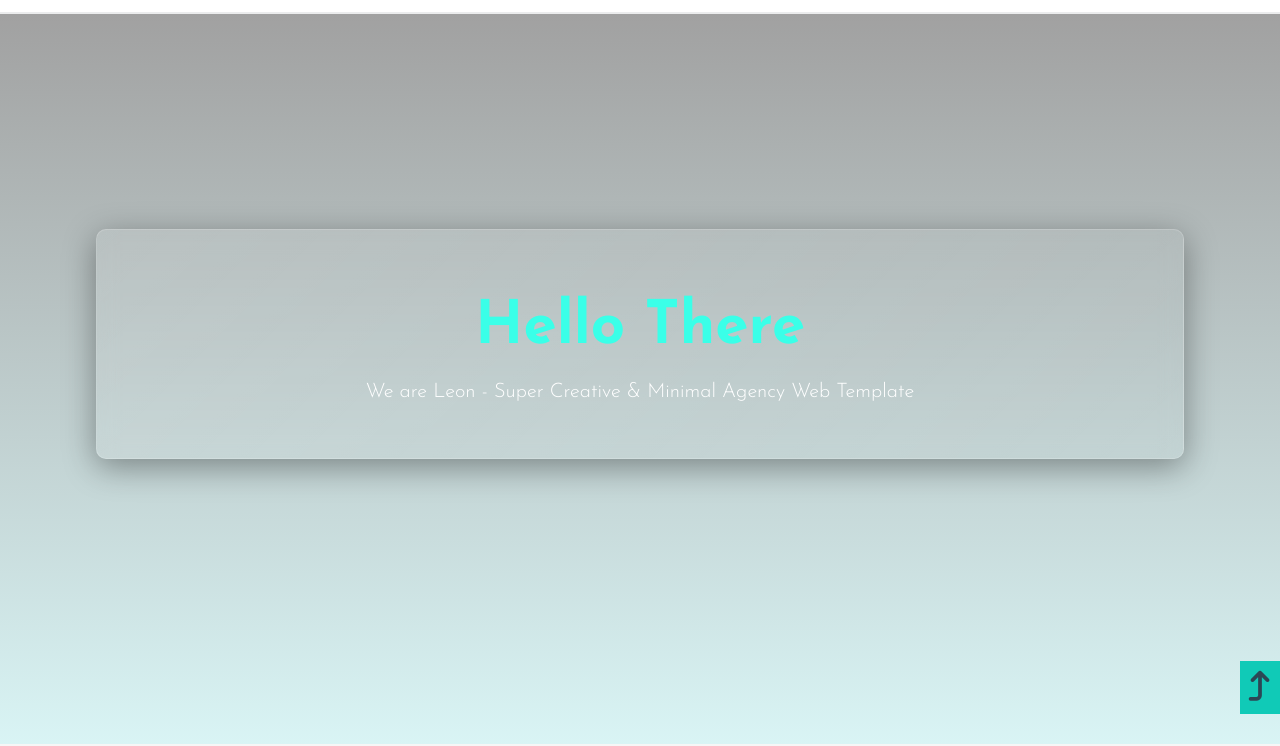
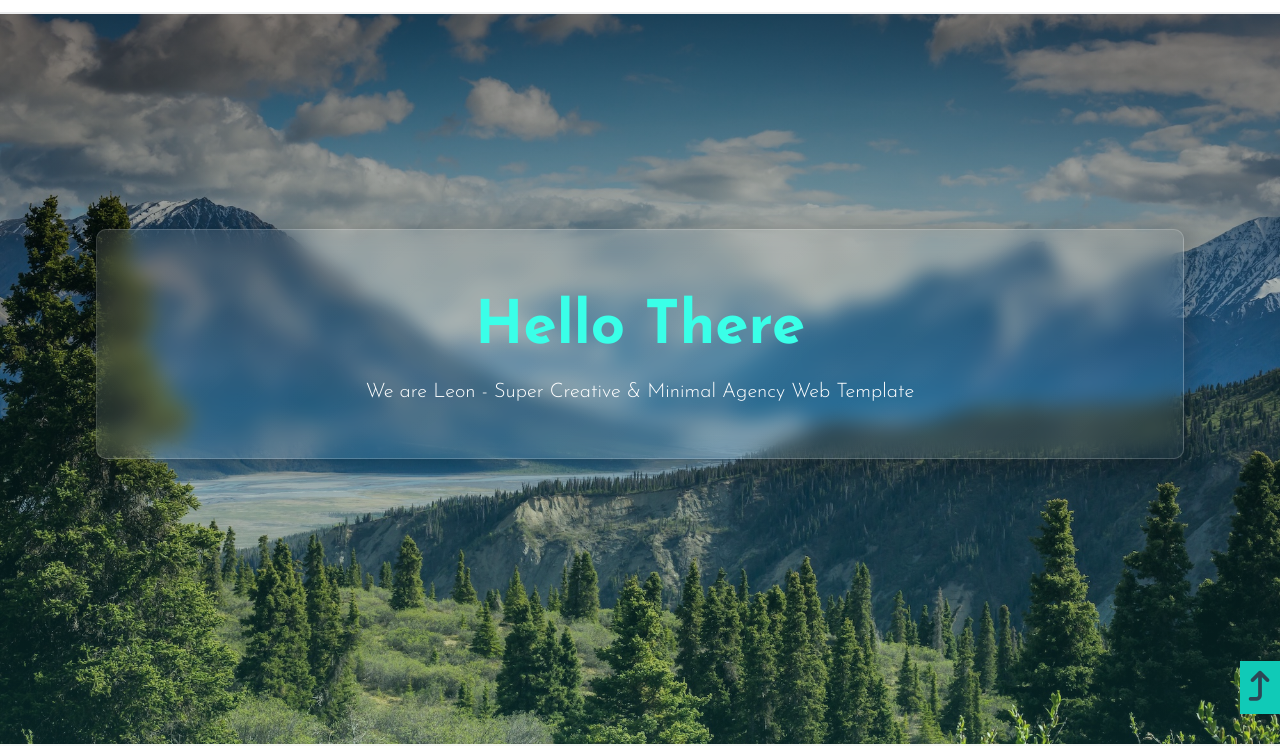
Before and after one commit to ahmeds189/elzero-template-one, a plain HTML site: page index.html in a window 1280 px wide. Shown: the part 56-802 px from the top of the page. Drawn offline with nearby package versions, Linux system fonts and the light colour scheme.

Commit message:
img fix three

```diff
--- a/css/style.css
+++ b/css/style.css
@@ -72,7 +72,7 @@ body {
       display: none; } }
 
 .heroSection {
-  background: linear-gradient(0deg, rgba(34, 193, 195, 0.171306) 0%, rgba(0, 0, 0, 0.370186) 100%), url(img/bg.jpg) no-repeat center center/cover;
+  background: linear-gradient(0deg, rgba(34, 193, 195, 0.171306) 0%, rgba(0, 0, 0, 0.370186) 100%), url(../img/bg.jpg) no-repeat center center/cover;
   height: calc(100vh - 7rem); }
   .heroSection .hero-text {
     position: absolute;
--- a/sass/_layout.scss
+++ b/sass/_layout.scss
@@ -1,7 +1,7 @@
 .heroSection {
     background:
     linear-gradient(0deg, rgba(34,193,195,0.17130602240896353) 0%, rgba(0,0,0,0.3701855742296919) 100%),
-    url(img/bg.jpg) no-repeat center center / cover;
+    url(../img/bg.jpg) no-repeat center center / cover;
     height: calc(100vh - 7rem);
 
     .hero-text {
```
